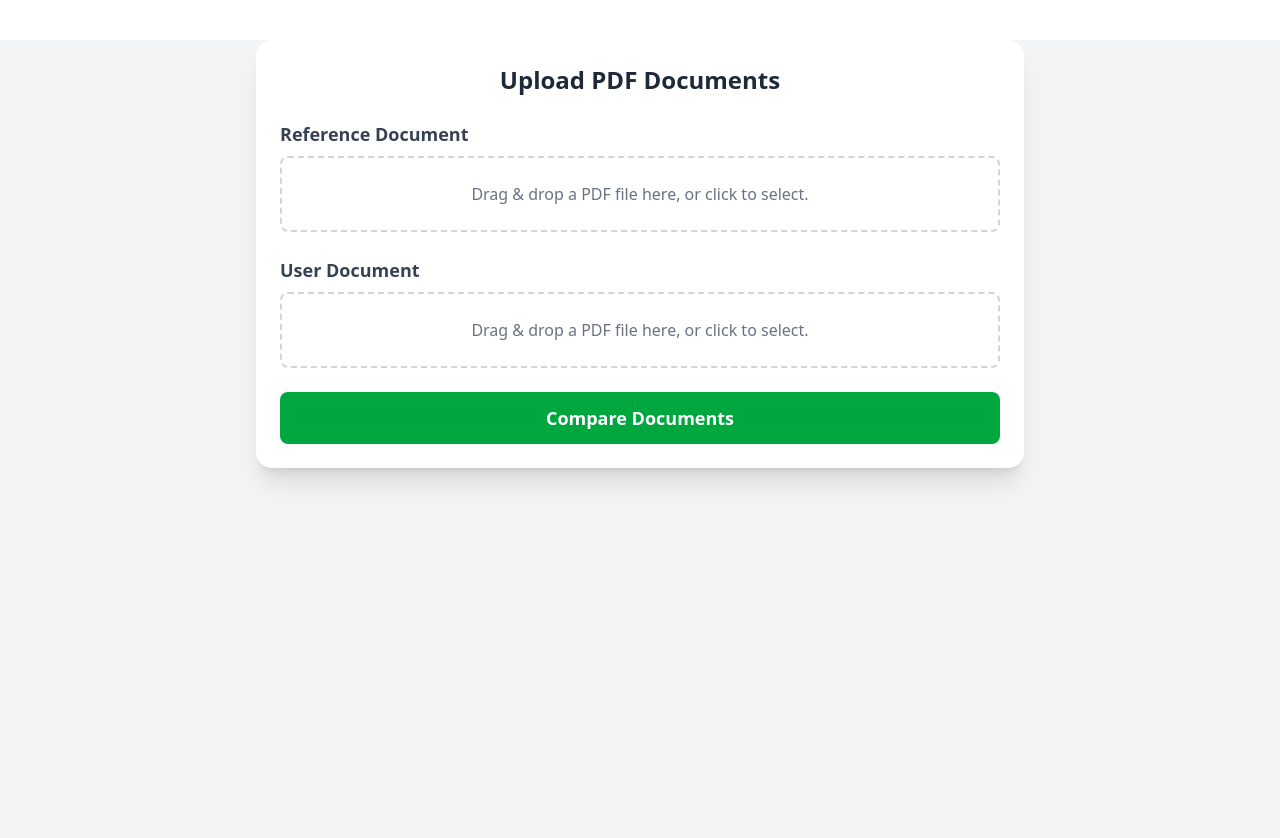
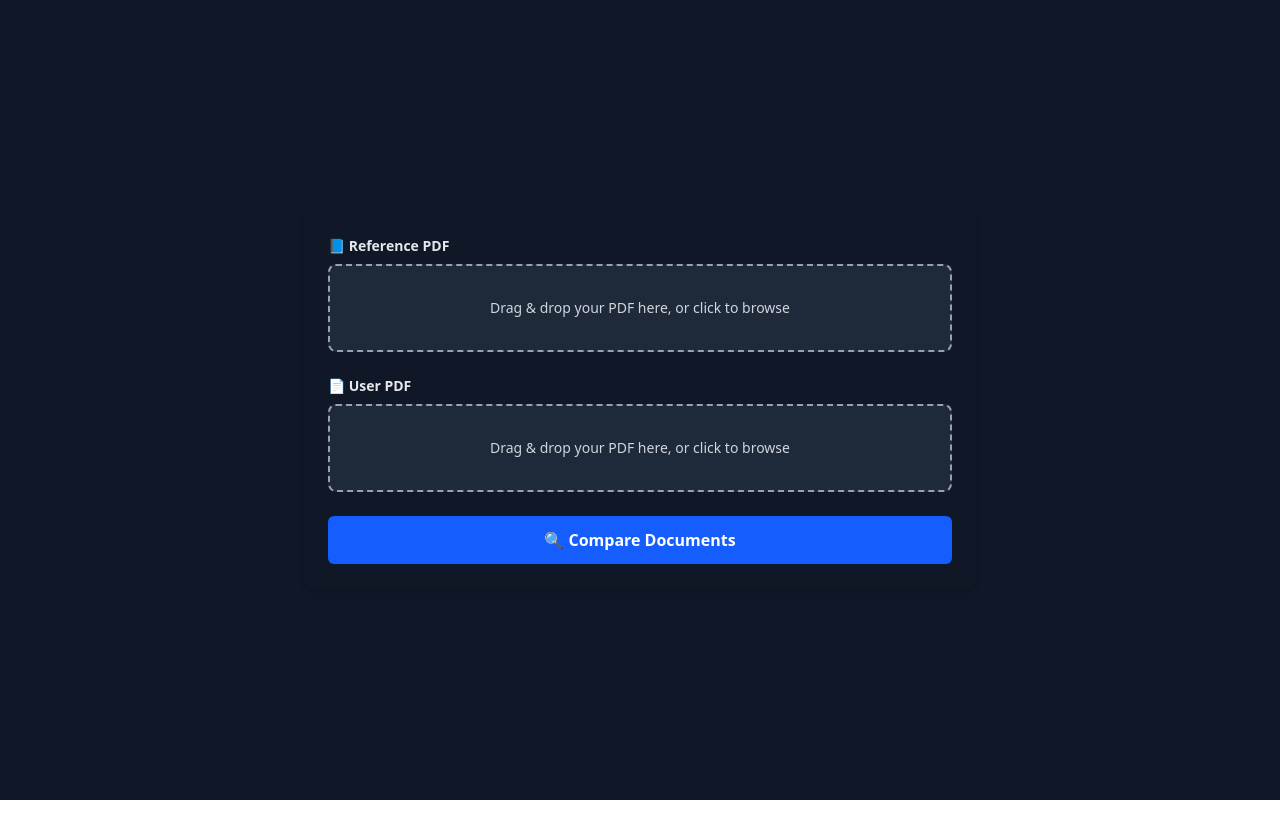
Before and after one commit to DEVENDRA-MANI-TRIPATHI/AI-Driven_Tender_Specification_Compliance_Checker, a React (Vite) app in the folder frontend/: page / in a window 1280 px wide. After the commit the page ends 800 px from the top, so only its background shows below. Built offline with nearby package versions, Linux system fonts and the light colour scheme.

Commit message:
added result analysis and dropzone

```diff
--- a/frontend/package.json
+++ b/frontend/package.json
@@ -11,6 +11,8 @@
   },
   "dependencies": {
     "@tailwindcss/vite": "^4.1.3",
+    "axios": "^1.8.4",
+    "pdfjs-dist": "^5.1.91",
     "react": "^19.0.0",
     "react-dom": "^19.0.0",
     "react-dropzone": "^14.3.8",
@@ -27,6 +29,7 @@
     "globals": "^15.15.0",
     "typescript": "~5.7.2",
     "typescript-eslint": "^8.24.1",
-    "vite": "^6.2.0"
+    "vite": "^6.2.0",
+    "vite-plugin-raw": "^1.0.3"
   }
 }
--- a/frontend/src/App.tsx
+++ b/frontend/src/App.tsx
@@ -5,7 +5,7 @@ import ResultAnalysis from "./components/ResultAnalysis";
 function App() {
   const [result, setResult] = useState<any>(null);
 
-  const handleCompare = async (comparisonResult: any) => {
+  const handleCompare = (comparisonResult: any) => {
     setResult(comparisonResult);
   };
 
@@ -14,12 +14,14 @@ function App() {
   };
 
   return (
-    <div className="min-h-screen bg-gray-100">
-      {result ? (
-        <ResultAnalysis result={result} onBack={handleBack} />
-      ) : (
-        <DocumentInput onCompare={handleCompare} />
-      )}
+    <div className="min-h-screen bg-gray-900 flex items-center justify-center px-4 py-8">
+      <div className="w-full max-w-2xl">
+        {result ? (
+          <ResultAnalysis result={result} onBack={handleBack} />
+        ) : (
+          <DocumentInput onCompare={handleCompare} />
+        )}
+      </div>
     </div>
   );
 }
--- a/frontend/src/components/DocumentInput.tsx
+++ b/frontend/src/components/DocumentInput.tsx
@@ -1,107 +1,71 @@
-import React, { useCallback, useState } from "react";
-import { useDropzone } from "react-dropzone";
+import { useState } from "react";
+import axios from "axios";
+import DropzoneUploader from "./DropzoneUploader";
+import { extractTextFromPDF } from "../utils/extractPdfText";
 
-interface Props {
-  onCompare: (referenceFile: File, userFile: File) => void;
-}
+type DocumentInputProps = {
+  onCompare: (result: any) => void;
+};
 
-const DocumentInput: React.FC<Props> = ({ onCompare }) => {
+const DocumentInput: React.FC<DocumentInputProps> = ({ onCompare }) => {
   const [referenceFile, setReferenceFile] = useState<File | null>(null);
   const [userFile, setUserFile] = useState<File | null>(null);
+  const [loading, setLoading] = useState(false);
 
-  const handleDrop = (setter: React.Dispatch<React.SetStateAction<File | null>>) =>
-    useCallback((acceptedFiles: File[]) => {
-      const file = acceptedFiles[0];
-      if (file && file.type === "application/pdf") {
-        setter(file);
-      } else {
-        alert("Only PDF files are supported.");
-      }
-    }, []);
+  const handleSubmit = async (e: React.FormEvent) => {
+    e.preventDefault();
 
-  const {
-    getRootProps: getRefRootProps,
-    getInputProps: getRefInputProps,
-    isDragActive: isRefActive,
-  } = useDropzone({
-    onDrop: handleDrop(setReferenceFile),
-    multiple: false,
-    accept: { "application/pdf": [".pdf"] },
-  });
+    if (!referenceFile || !userFile) {
+      alert("Please upload both reference and user PDF files.");
+      return;
+    }
 
-  const {
-    getRootProps: getUserRootProps,
-    getInputProps: getUserInputProps,
-    isDragActive: isUserActive,
-  } = useDropzone({
-    onDrop: handleDrop(setUserFile),
-    multiple: false,
-    accept: { "application/pdf": [".pdf"] },
-  });
+    setLoading(true);
 
-  const handleSubmit = (e: React.FormEvent) => {
-    e.preventDefault();
-    if (referenceFile && userFile) {
-      onCompare(referenceFile, userFile);
-    } else {
-      alert("Please upload both reference and user PDF files.");
+    try {
+      const [refText, userText] = await Promise.all([
+        extractTextFromPDF(referenceFile),
+        extractTextFromPDF(userFile),
+      ]);
+
+      const response = await axios.post("http://localhost:8000/api/v1/document/compare", {
+        referenceDoc: refText,
+        userDoc: userText,
+      });
+
+      onCompare(response.data.result);
+    } catch (error) {
+      console.error("Error comparing documents:", error);
+      alert("An error occurred while comparing the documents.");
+    } finally {
+      setLoading(false);
     }
   };
 
   return (
-    <div className="max-w-3xl mx-auto p-6 bg-white shadow-xl rounded-2xl mt-10">
-      <h2 className="text-2xl font-bold mb-6 text-center text-gray-800">Upload PDF Documents</h2>
-
-      <form onSubmit={handleSubmit} className="flex flex-col gap-6">
-        {/* Reference Document Dropzone */}
-        <div>
-          <label className="block text-lg font-semibold mb-2 text-gray-700">
-            Reference Document
-          </label>
-          <div
-            {...getRefRootProps()}
-            className={`border-2 border-dashed rounded-lg p-6 text-center cursor-pointer transition ${
-              isRefActive ? "border-blue-500 bg-blue-50" : "border-gray-300"
-            }`}
-          >
-            <input {...getRefInputProps()} />
-            {referenceFile ? (
-              <p className="text-green-700 font-medium">{referenceFile.name}</p>
-            ) : (
-              <p className="text-gray-500">Drag & drop a PDF file here, or click to select.</p>
-            )}
-          </div>
-        </div>
-
-        {/* User Document Dropzone */}
-        <div>
-          <label className="block text-lg font-semibold mb-2 text-gray-700">
-            User Document
-          </label>
-          <div
-            {...getUserRootProps()}
-            className={`border-2 border-dashed rounded-lg p-6 text-center cursor-pointer transition ${
-              isUserActive ? "border-blue-500 bg-blue-50" : "border-gray-300"
-            }`}
-          >
-            <input {...getUserInputProps()} />
-            {userFile ? (
-              <p className="text-green-700 font-medium">{userFile.name}</p>
-            ) : (
-              <p className="text-gray-500">Drag & drop a PDF file here, or click to select.</p>
-            )}
-          </div>
-        </div>
-
-        {/* Submit */}
-        <button
-          type="submit"
-          className="w-full py-3 bg-green-600 text-white rounded-lg font-semibold text-lg hover:bg-green-700 transition duration-200"
-        >
-          Compare Documents
-        </button>
-      </form>
-    </div>
+    <form onSubmit={handleSubmit} className="p-6 space-y-6 bg-gray-900 rounded-lg shadow-md">
+      <DropzoneUploader
+        label="📘 Reference PDF"
+        file={referenceFile}
+        onDrop={setReferenceFile}
+      />
+      <DropzoneUploader
+        label="📄 User PDF"
+        file={userFile}
+        onDrop={setUserFile}
+      />
+      <button
+        type="submit"
+        disabled={loading}
+        className={`w-full text-center py-3 rounded-md transition-all duration-300 font-semibold text-white ${
+          loading
+            ? "bg-blue-400 cursor-not-allowed"
+            : "bg-blue-600 hover:bg-blue-700"
+        }`}
+      >
+        {loading ? "Processing..." : "🔍 Compare Documents"}
+      </button>
+    </form>
   );
 };
 
--- /dev/null
+++ b/frontend/src/components/DropzoneUploader.tsx
@@ -0,0 +1,40 @@
+import { useDropzone } from "react-dropzone";
+
+type DropzoneUploaderProps = {
+  file: File | null;
+  onDrop: (file: File) => void;
+  label: string;
+};
+
+const DropzoneUploader: React.FC<DropzoneUploaderProps> = ({ file, onDrop, label }) => {
+  const { getRootProps, getInputProps, isDragActive } = useDropzone({
+    onDrop: (acceptedFiles) => {
+      const file = acceptedFiles[0];
+      if (file?.type === "application/pdf") onDrop(file);
+      else alert("Only PDF files are allowed.");
+    },
+    accept: { "application/pdf": [".pdf"] },
+    multiple: false,
+  });
+
+  return (
+    <div className="mb-6">
+      <label className="block mb-2 text-sm font-semibold text-gray-200">{label}</label>
+      <div
+        {...getRootProps()}
+        className={`transition-all duration-300 flex items-center justify-center px-6 py-8 rounded-lg border-2 border-dashed
+          ${isDragActive ? 'border-blue-500 bg-blue-50 text-blue-600' : 'border-gray-400 bg-gray-800 text-gray-300'}
+          hover:border-blue-400 hover:bg-gray-700 cursor-pointer`}
+      >
+        <input {...getInputProps()} />
+        {file ? (
+          <p className="text-sm font-medium">{file.name}</p>
+        ) : (
+          <p className="text-sm">Drag & drop your PDF here, or click to browse</p>
+        )}
+      </div>
+    </div>
+  );
+};
+
+export default DropzoneUploader;
--- /dev/null
+++ b/frontend/src/declarations.d.ts
@@ -0,0 +1,2 @@
+declare module "pdfjs-dist/legacy/build/pdf";
+declare module "pdfjs-dist/legacy/build/pdf.worker?url";
--- /dev/null
+++ b/frontend/src/utils/extractPdfText.ts
@@ -0,0 +1,19 @@
+import * as pdfjsLib from "pdfjs-dist/legacy/build/pdf";
+import pdfWorker from "pdfjs-dist/legacy/build/pdf.worker?url";
+
+pdfjsLib.GlobalWorkerOptions.workerSrc = pdfWorker;
+
+export const extractTextFromPDF = async (file: File): Promise<string> => {
+  const arrayBuffer = await file.arrayBuffer();
+  const pdf = await pdfjsLib.getDocument({ data: arrayBuffer }).promise;
+  let fullText = "";
+
+  for (let i = 1; i <= pdf.numPages; i++) {
+    const page = await pdf.getPage(i);
+    const content = await page.getTextContent();
+    const pageText = content.items.map((item: any) => item.str).join(" ");
+    fullText += pageText + "\n";
+  }
+
+  return fullText.trim();
+};
```
Also changed, not shown: frontend/src/components/ResultAnalysis.tsx (+60 -23 lines), 2 other files (tests, documents, lock files or other folders).
